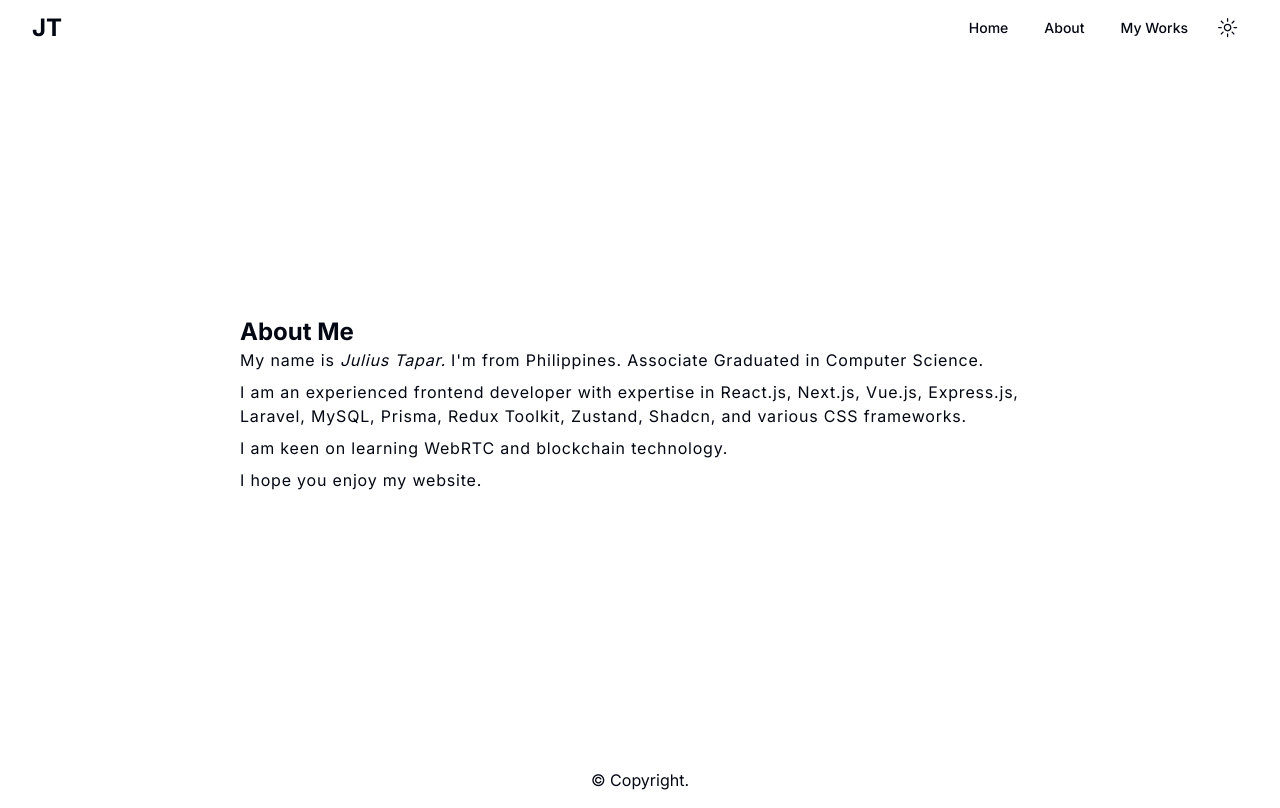
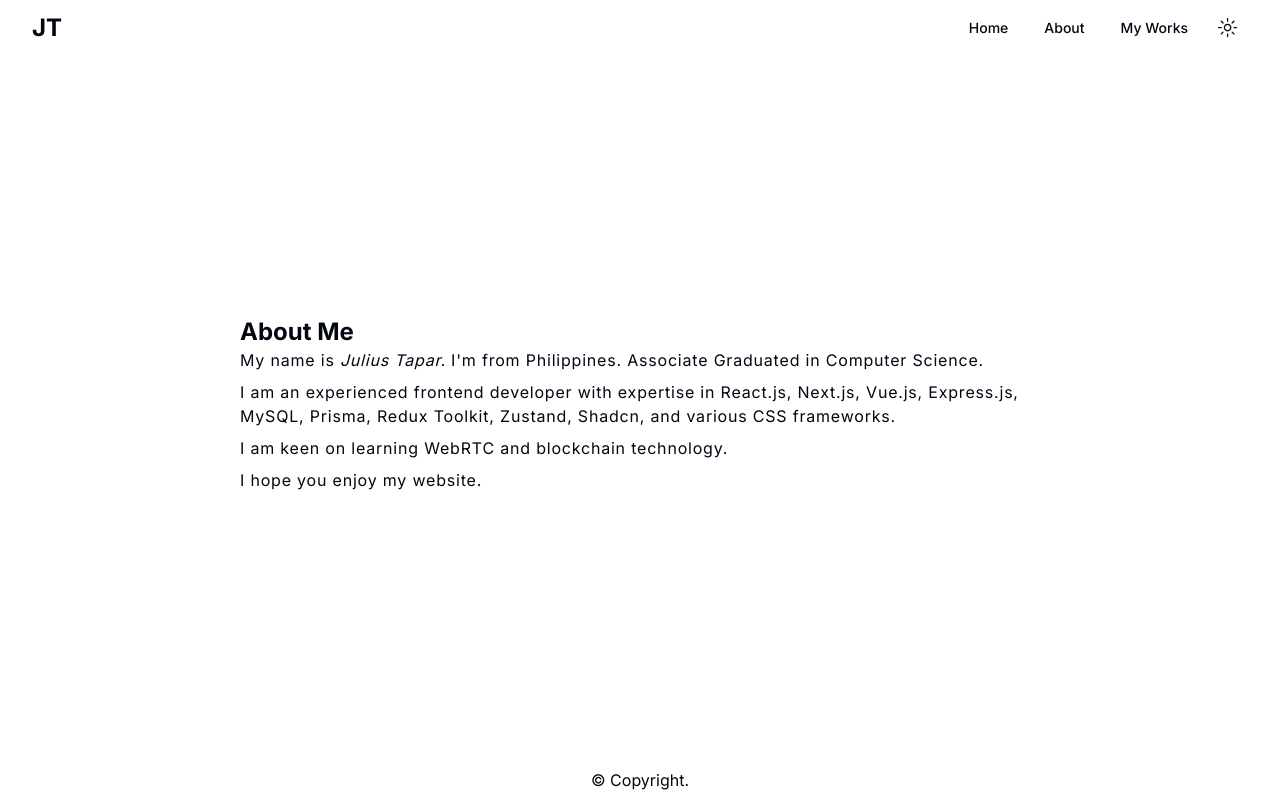
Before and after one commit to jcptapar05/portfolio, a Next.js app: page /about in a window 1280 px wide. Built offline with nearby package versions, Linux system fonts and the light colour scheme.

Commit message:
Update about me

```diff
--- a/app/about/page.tsx
+++ b/app/about/page.tsx
@@ -12,8 +12,8 @@ const page = () => {
     </p>
     <p className="mt-2 tracking-wider">
      I am an experienced frontend developer with expertise in React.js, Next.js,
-     Vue.js, Express.js, Laravel, MySQL, Prisma, Redux Toolkit, Zustand, Shadcn,
-     and various CSS frameworks.
+     Vue.js, Express.js, MySQL, Prisma, Redux Toolkit, Zustand, Shadcn, and
+     various CSS frameworks.
     </p>
     <p className="mt-2 tracking-wider">
      I am keen on learning WebRTC and blockchain technology.
```
